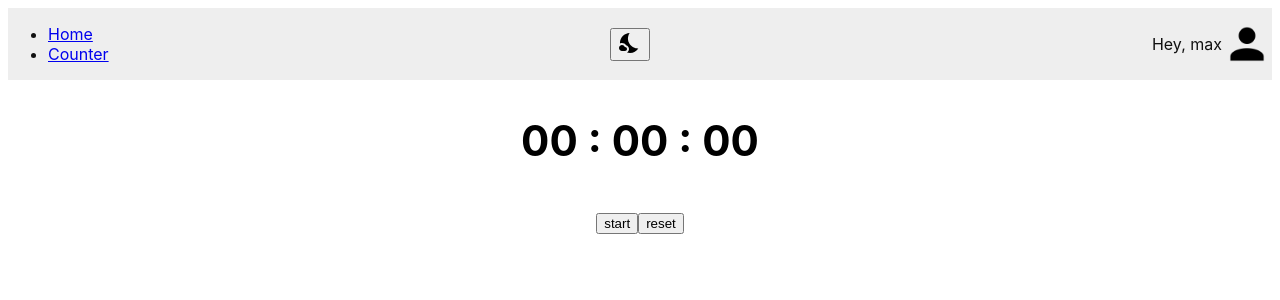
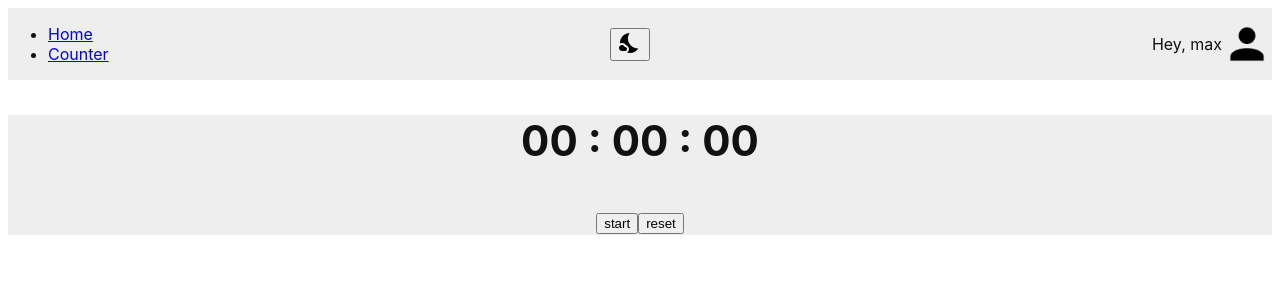
Before and after one commit to DimPack/reactVitaPractic, a React (Vite) app: page / in a window 1280 px wide. Shown: the top 300 px of the page. Built offline with nearby package versions, Linux system fonts and the light colour scheme.

Commit message:
add theme in HomePage

```diff
--- a/src/pages/HomePage.jsx
+++ b/src/pages/HomePage.jsx
@@ -1,12 +1,25 @@
+import { useContext } from "react";
+import cx from "classnames";
+import styles from "./HomePage.module.scss";
+import { ThemeContext } from "../context";
+import StopWatch from "../components/StopWatch/index";
+import CONSTANTS from "../constants";
 
-import StopWatch from '../components/StopWatch/index';
+const { THEME } = CONSTANTS;
 
 const HomePage = () => {
-    return (
-        <>
-            <StopWatch />
-        </>
-    );
-}
+  const [theme] = useContext(ThemeContext);
+  const isLightTheme = theme === THEME.LIGHT;
+  const classNames = cx({
+    [styles.light]: isLightTheme,
+    [styles.dark]: !isLightTheme,
+  });
+
+  return (
+    <section className={classNames}>
+      <StopWatch />
+    </section>
+  );
+};
 
 export default HomePage;
--- /dev/null
+++ b/src/pages/HomePage.module.scss
@@ -0,0 +1,14 @@
+@use "/src/assets/common/styles/templates" as *;
+.light {
+  @extend %light;
+}
+
+.dark {
+  @extend %dark;
+}
+
+.header {
+  display: flex;
+  justify-content: space-between;
+  align-items: center;
+}
```
Also changed, not shown: src/components/Header/index.jsx (line endings or trailing spaces).
